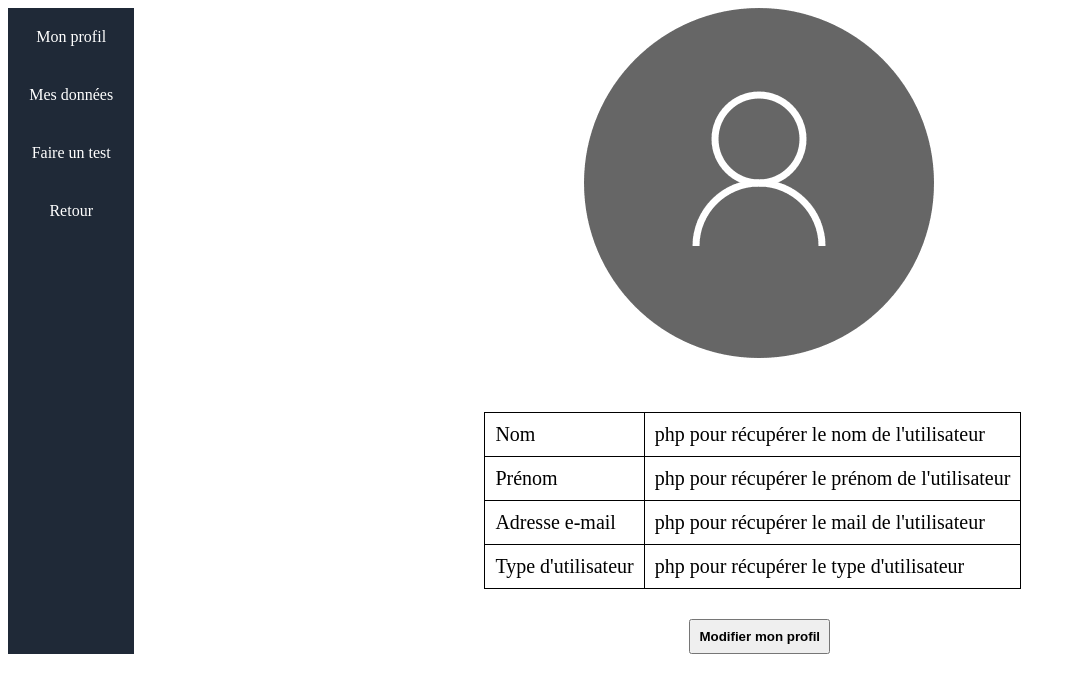
After one commit to AnhPhongVr/G9B, a PHP site: page /membres/utilisateur/profil.html in a window 1280 px wide. The commit adds this page. Shown: the top 693 px of the page, without its empty margins (0-1076 px from the left). Run offline with PHP 8.4, Linux system fonts and the light colour scheme.

Commit message:
design du profil

```diff
--- a/membres/connexion.php
+++ b/membres/connexion.php
@@ -1,7 +1,7 @@
 <?php
 session_start();
 
-$bdd = new PDO('mysql:host=127.0.0.1;dbname=espace_membre; charset=utf8', 'root', 'root');
+$bdd = new PDO('mysql:localhost;dbname=espace_membre; charset=utf8', 'root', 'root');
 
 if(isset($_POST['formconnexion']))
 {
--- a/membres/inscription.php
+++ b/membres/inscription.php
@@ -1,6 +1,6 @@
 <?php
 
-$bdd = new PDO('mysql:host=127.0.0.1;dbname=espace_membre; charset=utf8', 'root', 'root');
+$bdd = new PDO('mysql:localhost;dbname=espace_membre; charset=utf8', 'root', 'root');
 
 if(isset($_POST['forminscription']))
 {
--- /dev/null
+++ b/membres/utilisateur/profil.css
@@ -0,0 +1,48 @@
+a{
+	text-decoration: none;
+	color: white;
+	padding: 20px;
+	text-align: center;
+}
+
+.menu{
+	display: flex;
+	flex-direction: column;
+	background-color: #1f2937;
+	width: 10%;
+}
+
+a:hover{
+	background-color: #374151;
+	padding: 20px;
+}
+
+table{
+	border-collapse: collapse;
+	margin-left: 350px;
+	margin-bottom: 30px;
+}
+
+td{
+	border: solid black 1px;
+	font-size: 20px;
+	padding: 10px;
+}
+
+button{
+	margin-left: 555px;
+	padding: 8px;
+}
+
+button:hover{
+	cursor: pointer;
+}
+
+img{
+	margin-left: 450px;
+	margin-bottom: 50px;
+}
+
+.main{
+	display: flex;
+}
--- /dev/null
+++ b/membres/utilisateur/profil.html
@@ -0,0 +1,40 @@
+<!DOCTYPE html>
+<html>
+<head>
+	<title>profil</title>
+	<link rel="stylesheet" type="text/css" href="profil.css">
+</head>
+<body>
+	<div class="main">
+	<div class="menu">
+		<a href="">Mon profil</a>
+		<a href="">Mes données</a>
+		<a href="">Faire un test</a>
+		<a href="index.php">Retour</a>
+	</div>
+
+	<div class="contenu">
+		<img src="utilisateur.png" alt="logo utilisateur">
+		<table>
+			<tr>
+				<td>Nom</td>
+				<td>php pour récupérer le nom de l'utilisateur</td>
+			</tr>
+			<tr>
+				<td>Prénom</td>
+				<td>php pour récupérer le prénom de l'utilisateur</td>
+			</tr>
+			<tr>
+				<td>Adresse e-mail</td>
+				<td>php pour récupérer le mail de l'utilisateur</td>
+			</tr>
+			<tr>
+				<td>Type d'utilisateur</td>
+				<td>php pour récupérer le type d'utilisateur</td>
+			</tr>
+		</table>
+		<button><b>Modifier mon profil</b></button>
+	</div>
+	</div>
+</body>
+</html>
```
Also changed, not shown: membres/utilisateur/utilisateur.png (added).
